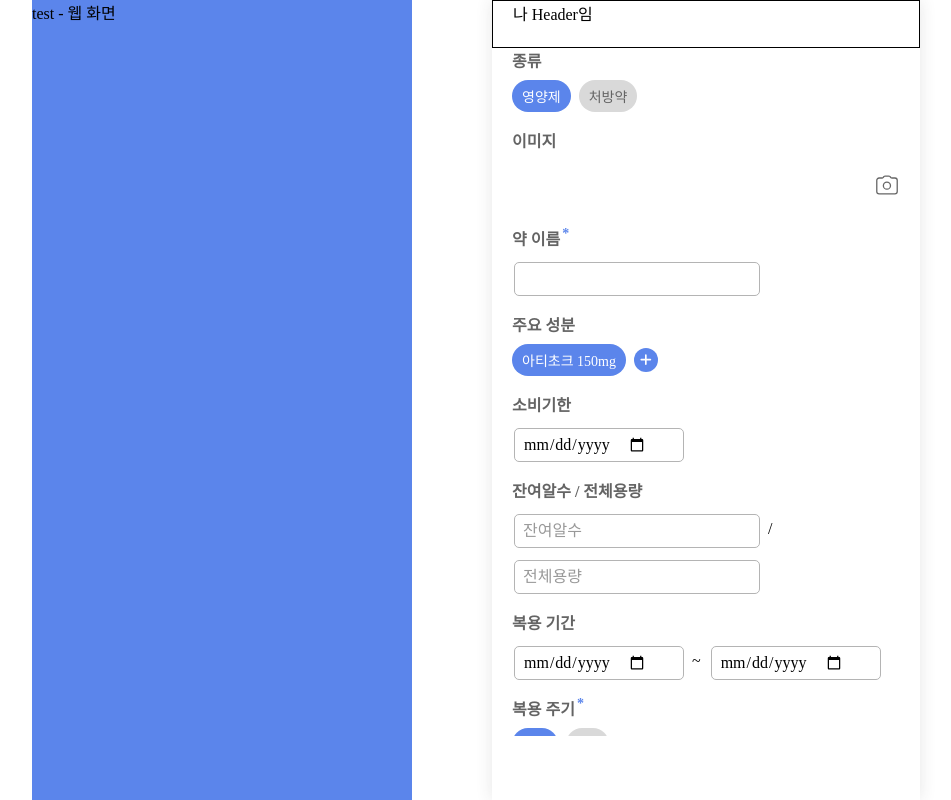
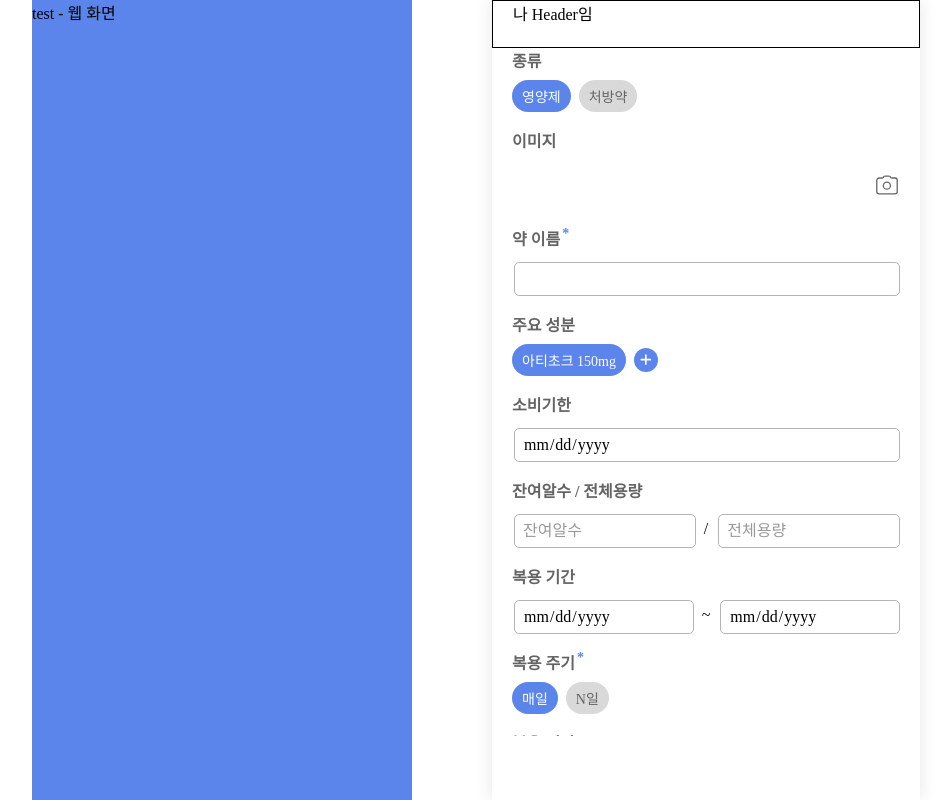
Before and after one commit to codestates-seb/seb42_main_013, a React (Create React App) app in the folder client/: page /datacreate in a window 1280 px wide. Shown: the whole page, without its empty margins (164-1115 px from the left). Built offline with nearby package versions, Linux system fonts and the light colour scheme; a web font is replaced by a local one.

Commit message:
[Design] 인풋창 2개 시에도 한줄에 보이게

```diff
--- a/client/src/components/DataInput.js
+++ b/client/src/components/DataInput.js
@@ -7,6 +7,7 @@ import { clear } from "@testing-library/user-event/dist/clear";
 const InputContainer = styled.div`
   display: flex;
   flex-direction: column;
+  flex: 1;
   >div:last-child{
     color: rgb(240, 86, 86);
     font-size: 12px;
@@ -16,9 +17,9 @@ const InputContainer = styled.div`
 `
 export const FakeInput = styled.div`
   display: flex;
+  flex-direction: row;
   border: ${(props) => props.isFocus ? "1px solid var(--blue-100)" : "var(--black-400) solid 1px"};
   border-radius: 5px;
-  flex: 1 0 40%;
   /* 1줄 꽉채우게 */
   padding: 0 8px;
   :hover{
@@ -34,8 +35,23 @@ export const RealInput = styled.input`
   font-size: 16px;
   height: 32px;
   width: 100%;
+  position:relative;
   ::-webkit-outer-spin-button, ::-webkit-inner-spin-button{
     -webkit-appearance: none;
+  }
+  ::-webkit-calendar-picker-indicator{
+    position:absolute;
+      /* 부모 relative - 자식 absolute */
+      /* 부모 relative 지정 안해주면 전체 화면 cover된다 */
+    left:0;
+    top:0;
+    width: 100%;
+    height: 100%;
+    color: transparent;
+    background: transparent;
+  }
+  >input:focus{
+    /* outline: none; */
   }
   ::placeholder{
     color : var(--black-300)
@@ -88,7 +104,7 @@ function DataInput ({value, placeholder, data, setData, isRequired, type}) {
           width={value && value.length+1}
           placeholder={placeholder}
         />
-        {
+        { type!=="date" &&
         <>
           <DeleteBtn value={!!data[value]} >
             <button onClick={()=>clear()}>
--- a/client/src/pages/DataCreate.js
+++ b/client/src/pages/DataCreate.js
@@ -20,6 +20,7 @@ const InputSection = styled.section`
   display: flex;
   flex-direction: column;
   margin-bottom: 16px;
+  width: 100%;
   >h3{
     font-family: 'NanumBarunGothicBold';
     color: var(--black-200);
@@ -36,7 +37,7 @@ const InputSection = styled.section`
   }
   >div{
     display: flex;
-    flex-wrap: wrap;
+    flex-flow: row wrap;
     gap: 8px;
     width: 100%;
     line-height: 100%;
@@ -150,9 +151,9 @@ function DataCrete() {
       <InputSection>
         <h3>복용 기간</h3>
         <div>
-          <DataInput type="date" value={data.startDate} data={data} setData={setData}/>
+          <DataInput type="date" value="data.startDate" data={data} setData={setData}/>
           ~
-          <DataInput type="date" value={data.endDate} data={data} setData={setData}/>
+          <DataInput type="date" value="data.endDate" data={data} setData={setData}/>
         </div>
       </InputSection>
       <InputSection>
```
